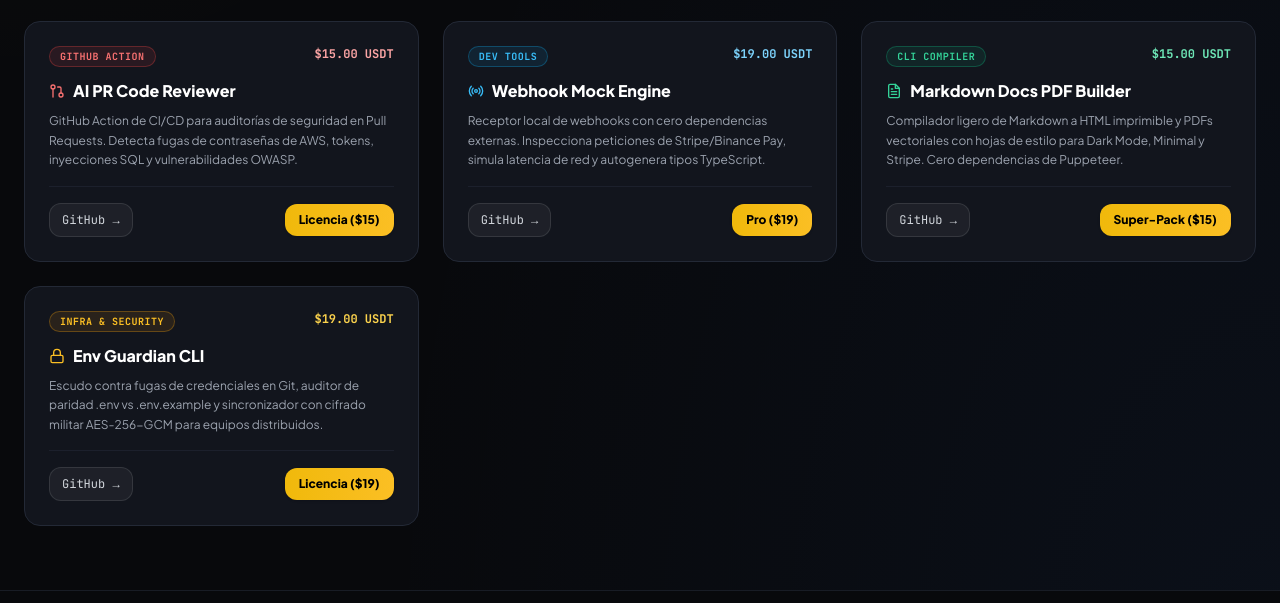
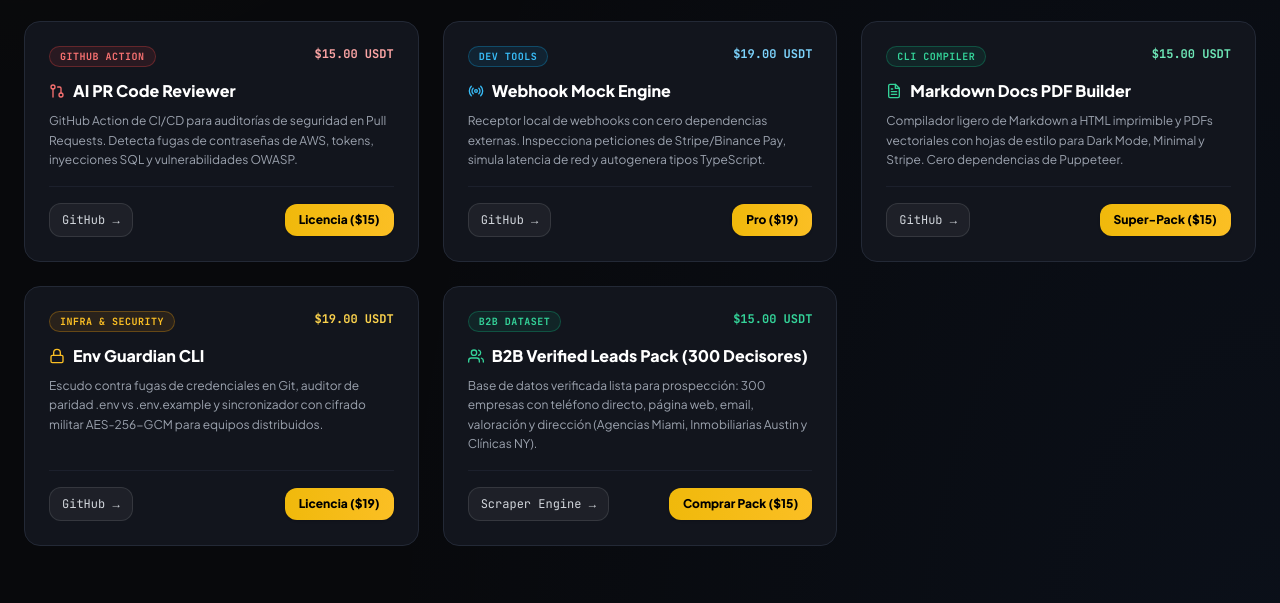
Before and after one commit to Shokun123/shokun-devtools-hub, a website: page index.html in a window 1280 px wide. Shown: the part 1391-1994 px from the top of the page. Drawn offline with nearby package versions, Linux system fonts and the light colour scheme.

Commit message:
feat: add B2B Verified Leads Pack as 14th ecosystem product

```diff
--- a/ecosystem_monitor.js
+++ b/ecosystem_monitor.js
@@ -24,7 +24,8 @@
   { name: 'AI PR Code Reviewer Action', repo: 'Shokun123/ai-pr-reviewer-action', price: '$15 USDT' },
   { name: 'Webhook Mock Engine', repo: 'Shokun123/webhook-mock-engine', price: '$19 USDT' },
   { name: 'Markdown Docs PDF Builder', repo: 'Shokun123/markdown-docs-pdf-builder', price: '$15 USDT' },
-  { name: 'Env Guardian CLI', repo: 'Shokun123/env-guardian-cli', price: '$19 USDT' }
+  { name: 'Env Guardian CLI', repo: 'Shokun123/env-guardian-cli', price: '$19 USDT' },
+  { name: 'B2B Verified Leads Pack', repo: 'Shokun123/google-maps-b2b-lead-scraper', price: '$15 USDT' }
 ];
 
 async function pingIndexNow() {
--- a/index.html
+++ b/index.html
@@ -77,7 +77,7 @@
     <div class="text-center max-w-3xl mx-auto mb-12">
       <div class="inline-flex items-center gap-2 text-xs font-semibold uppercase tracking-wider text-brand-yellow bg-brand-yellow/10 border border-brand-yellow/30 px-3.5 py-1.5 rounded-full mb-5">
         <span class="w-2 h-2 rounded-full bg-brand-yellow animate-ping"></span>
-        13 Herramientas de Producción en Vivo
+        14 Herramientas & Datasets en Vivo
       </div>
       <h1 class="text-3xl sm:text-5xl lg:text-6xl font-black text-white tracking-tight leading-tight">
         Catálogo Unificado de <span class="text-transparent bg-clip-text bg-gradient-to-r from-brand-yellow via-yellow-300 to-amber-500">Herramientas & Micro-SaaS</span>
@@ -93,7 +93,7 @@
             class="w-full bg-brand-card border border-brand-border rounded-xl px-4 py-3 text-xs text-white placeholder-gray-500 focus:outline-none focus:border-brand-yellow font-mono">
         </div>
         <div class="flex gap-1.5 justify-center flex-wrap" id="categoryButtons">
-          <button onclick="setCategory('all')" class="cat-btn active bg-brand-yellow text-black font-extrabold text-xs px-3 py-2 rounded-xl transition" data-cat="all">Todos (13)</button>
+          <button onclick="setCategory('all')" class="cat-btn active bg-brand-yellow text-black font-extrabold text-xs px-3 py-2 rounded-xl transition" data-cat="all">Todos (14)</button>
           <button onclick="setCategory('dev')" class="cat-btn bg-brand-card hover:bg-white/10 text-gray-300 font-bold text-xs px-3 py-2 rounded-xl border border-brand-border transition" data-cat="dev">Dev Tools</button>
           <button onclick="setCategory('growth')" class="cat-btn bg-brand-card hover:bg-white/10 text-gray-300 font-bold text-xs px-3 py-2 rounded-xl border border-brand-border transition" data-cat="growth">B2B Growth</button>
           <button onclick="setCategory('infra')" class="cat-btn bg-brand-card hover:bg-white/10 text-gray-300 font-bold text-xs px-3 py-2 rounded-xl border border-brand-border transition" data-cat="infra">Infra & CI</button>
@@ -493,6 +493,36 @@
         </div>
       </div>
 
+      <!-- Tool 14: B2B Verified Leads Pack -->
+      <div class="tool-card bg-brand-card border border-brand-border hover:border-brand-yellow/60 rounded-2xl p-6 transition-all duration-300 flex flex-col justify-between" data-cat="growth" data-name="b2b verified leads pack google maps extractor agencies real estate clinics dataset csv">
+        <div>
+          <div class="flex justify-between items-start mb-3">
+            <span class="text-[10px] font-bold uppercase tracking-wider text-emerald-400 bg-emerald-500/10 border border-emerald-500/30 px-2.5 py-0.5 rounded-full font-mono">B2B Dataset</span>
+            <span class="text-xs font-mono font-bold text-emerald-400">$15.00 USDT</span>
+          </div>
+          <h3 class="text-base font-extrabold text-white mb-2 flex items-center gap-2">
+            <svg class="w-4 h-4 text-emerald-400 shrink-0" viewBox="0 0 24 24" fill="none" stroke="currentColor" stroke-width="2" stroke-linecap="round" stroke-linejoin="round">
+              <path d="M17 21v-2a4 4 0 0 0-4-4H5a4 4 0 0 0-4 4v2"></path>
+              <circle cx="9" cy="7" r="4"></circle>
+              <path d="M23 21v-2a4 4 0 0 0-3-3.87"></path>
+              <path d="M16 3.13a4 4 0 0 1 0 7.75"></path>
+            </svg>
+            <span>B2B Verified Leads Pack (300 Decisores)</span>
+          </h3>
+          <p class="text-xs text-gray-400 mb-4 leading-relaxed">
+            Base de datos verificada lista para prospección: 300 empresas con teléfono directo, página web, email, valoración y dirección (Agencias Miami, Inmobiliarias Austin y Clínicas NY).
+          </p>
+        </div>
+        <div class="pt-4 border-t border-brand-border/60 flex items-center justify-between gap-2">
+          <a href="https://github.com/Shokun123/google-maps-b2b-lead-scraper" target="_blank" class="text-xs text-gray-300 hover:text-white font-mono bg-white/5 px-3 py-2 rounded-xl border border-white/10 transition">
+            Scraper Engine →
+          </a>
+          <button onclick="openModal('leads-pack', 'Pack B2B Leads Verificados (300 Contactos)', '15.00')" class="bg-gradient-to-r from-brand-yellow to-amber-400 text-black font-extrabold text-xs px-3.5 py-2 rounded-xl transition shadow">
+            Comprar Pack ($15)
+          </button>
+        </div>
+      </div>
+
     </div>
   </main>
 
```
Also changed, not shown: STATUS.md (+2 -1 lines), test/test_hub.js (+3 -2 lines), README.md.
